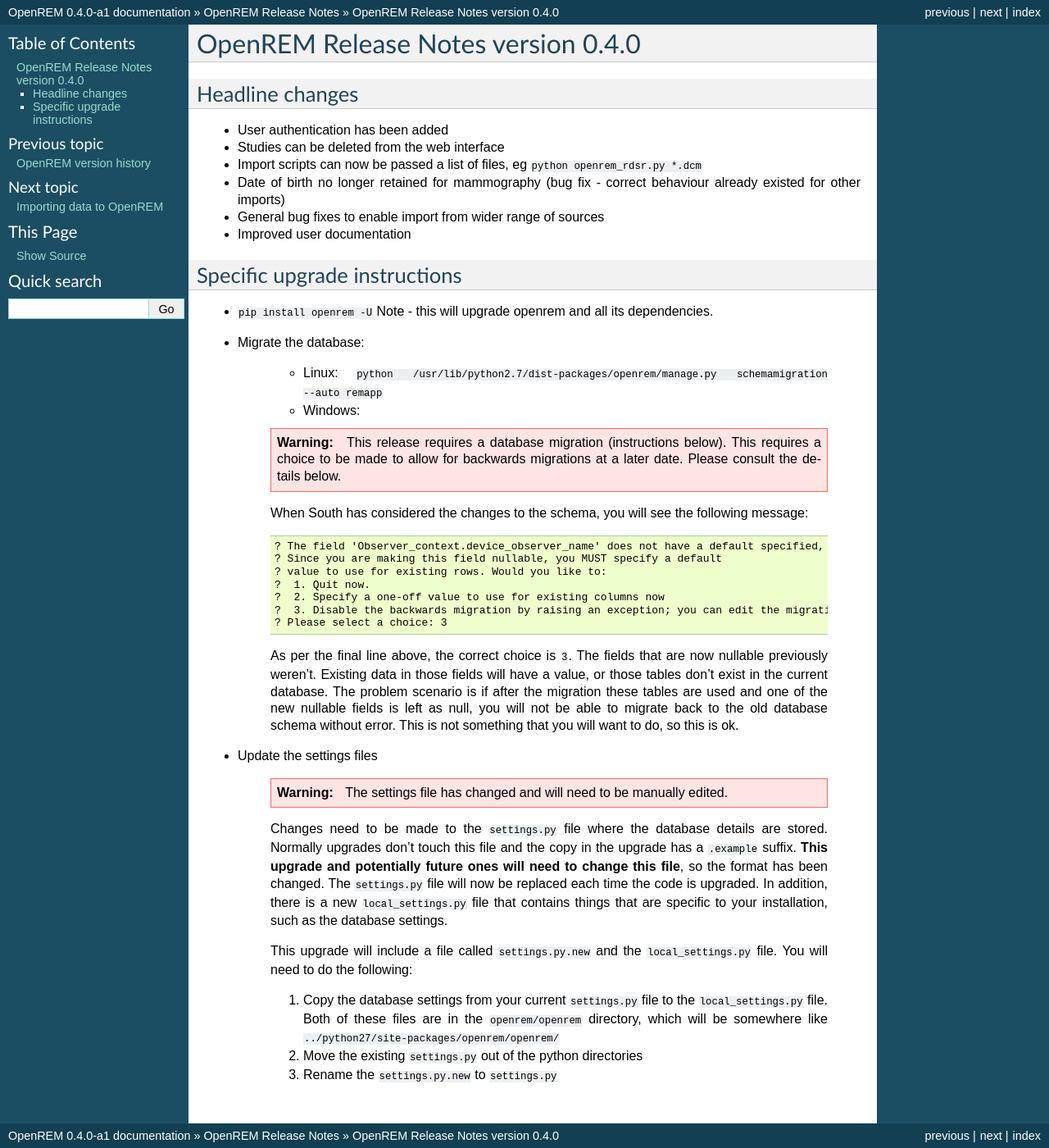
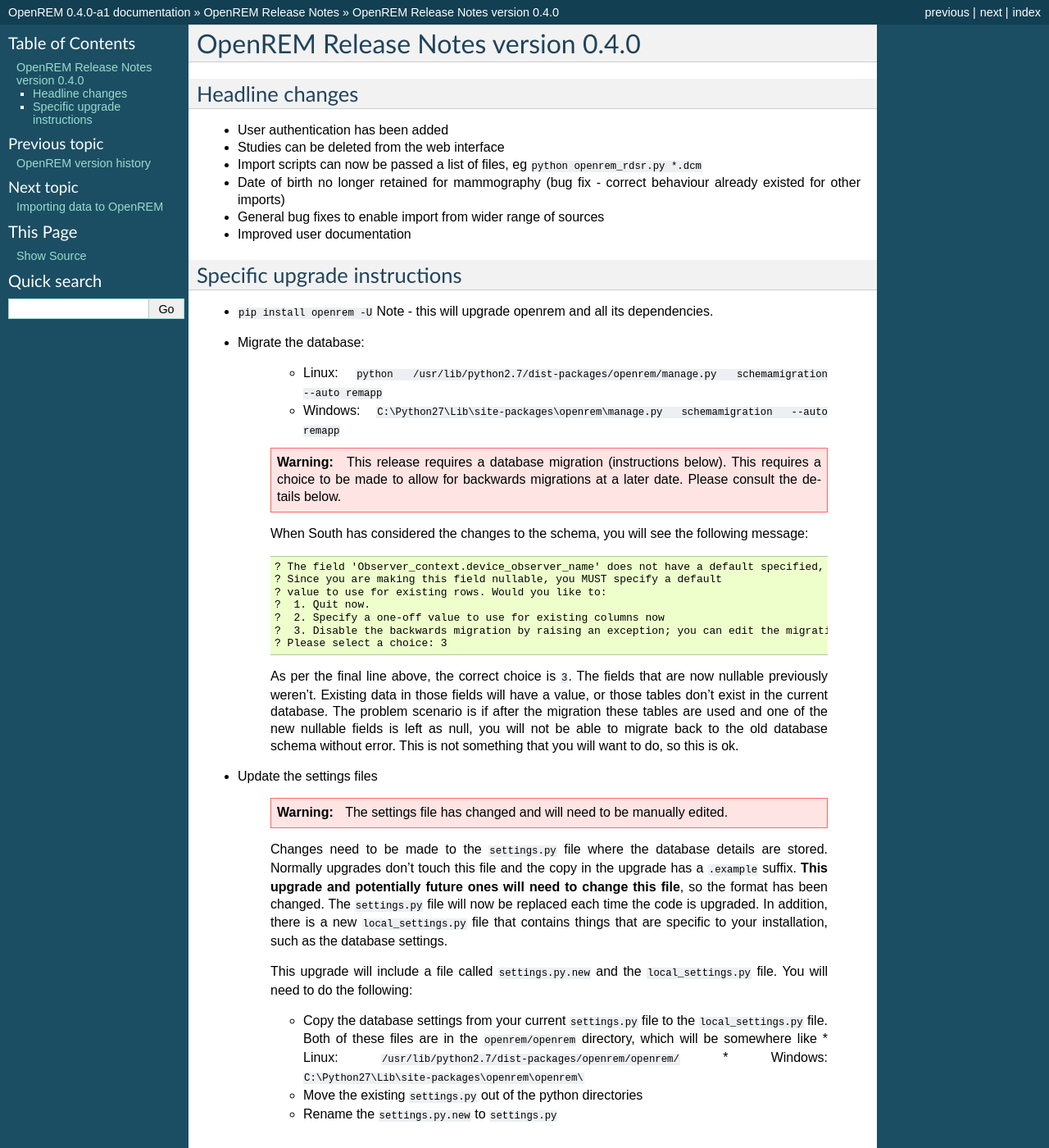
Before and after one commit to ckswilliams/modOpenREM, a Sphinx documentation site: the page built from docs/release-0.4.0.rst, in a window 1280 px wide and 1400 px high. Shown: the whole window at 82% size. Built offline with Sphinx 7.4.7, drawn with Linux system fonts in a browser that asks for light colours.

Commit message:
Added windows path to schemamigration example and to the settings file example. Refs #66.

```diff
--- a/docs/release-0.4.0.rst
+++ b/docs/release-0.4.0.rst
@@ -17,7 +17,7 @@
 *  Migrate the database:
 
     * Linux: ``python /usr/lib/python2.7/dist-packages/openrem/manage.py schemamigration --auto remapp``
-    * Windows:
+    * Windows: ``C:\Python27\Lib\site-packages\openrem\manage.py schemamigration --auto remapp``
 
     ..      Warning::
 
@@ -58,6 +58,9 @@
     This upgrade will include a file called ``settings.py.new`` and the ``local_settings.py``
     file. You will need to do the following:
 
-    #. Copy the database settings from your current ``settings.py`` file to the ``local_settings.py`` file. Both of these files are in the ``openrem/openrem`` directory, which will be somewhere like ``../python27/site-packages/openrem/openrem/``
-    #. Move the existing ``settings.py`` out of the python directories
-    #. Rename the ``settings.py.new`` to ``settings.py``
+    *   Copy the database settings from your current ``settings.py`` file to the ``local_settings.py`` file.
+        Both of these files are in the ``openrem/openrem`` directory, which will be somewhere like
+        *   Linux: ``/usr/lib/python2.7/dist-packages/openrem/openrem/``
+        *   Windows: ``C:\Python27\Lib\site-packages\openrem\openrem\``
+    *   Move the existing ``settings.py`` out of the python directories
+    *   Rename the ``settings.py.new`` to ``settings.py``
```
